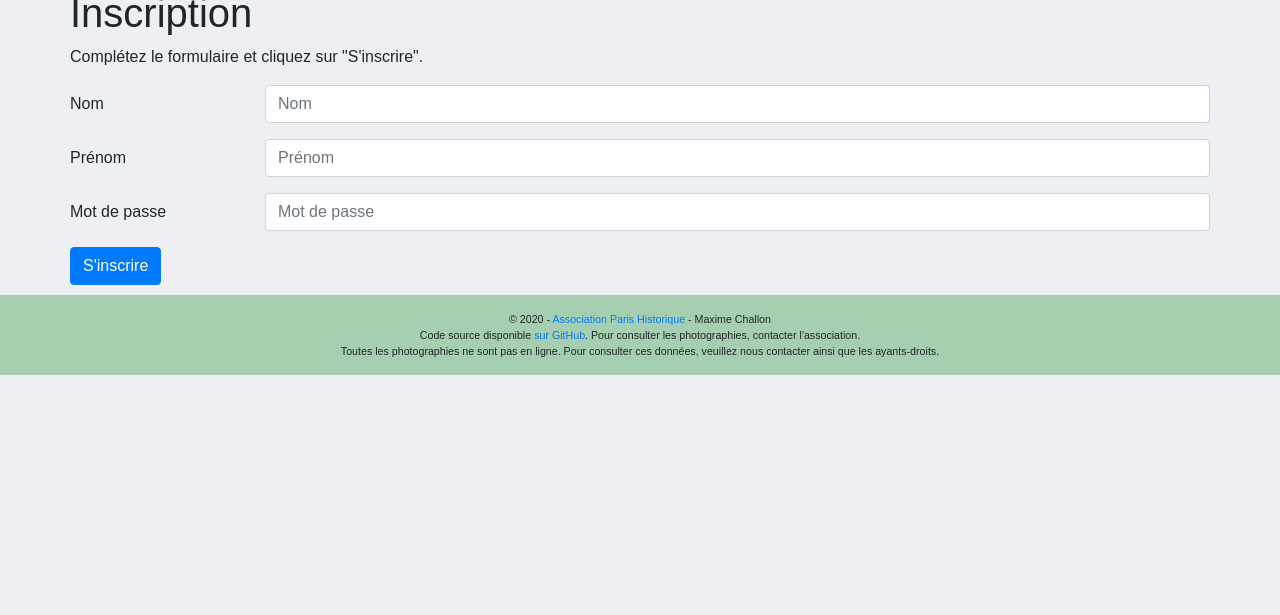
After one commit to MaximeChallon/InventaireParisHistorique_webapp, a Flask app: page /inscription in a window 1280 px wide. The commit adds this page. Shown: the part 142-757 px from the top of the page. Run offline with Flask 2, Linux system fonts and the light colour scheme; a user stored in the database is signed in; some libraries are stand-ins or nearby versions.

Commit message:
templates de connexion et d'inscription

```diff
--- a/app/templates/container.html
+++ b/app/templates/container.html
@@ -1,9 +1,8 @@
 <!DOCTYPE html>
 <html lang="fr">
 <head>
-    <!-- Global site tag (gtag.js) - Google Analytics -->
-<script async src="https://www.googletagmanager.com/gtag/js?id=UA-169316029-1"></script>
-<script>
+    <script async src="https://www.googletagmanager.com/gtag/js?id=UA-169316029-1"></script>
+    <script>
   window.dataLayer = window.dataLayer || [];
   function gtag(){dataLayer.push(arguments);}
   gtag('js', new Date());
@@ -34,6 +33,17 @@
         <li class="nav-item">
             <a class="nav-link" href="{{url_for('graphiques')}}">Graphiques</a>
         </li>
+    </ul>
+    <ul class="navbar-nav mr-auto">
+    {% if not current_user.is_authenticated %}
+              <li class="nav-item">
+                <a class="nav-link" href="{{url_for('connexion')}}">Connexion</a>
+              </li>
+            {% else %}
+              <li class="nav-item">
+                <a class="nav-link" href="{{url_for('deconnexion')}}">Déconnexion ({{current_user.nom}})</a>
+              </li>
+        {% endif %}
     </ul>
 </nav>
 <div class="container">
--- /dev/null
+++ b/app/templates/pages/inscription.html
@@ -0,0 +1,33 @@
+{% extends "container.html" %}
+
+{% block titre %}
+Inscription
+{% endblock %}
+
+{% block corps %}
+<h1>Inscription</h1>
+<p>Complétez le formulaire et cliquez sur "S'inscrire".</p>
+<form class="form" method="POST" action="{{url_for('inscription')}}">
+  <div class="form-group row">
+    <label for="register-login" class="col-sm-2 col-form-label">Nom</label>
+    <div class="col-sm-10">
+      <input type="text" class="form-control" id="register-login" name="nom" placeholder="Nom">
+    </div>
+  </div>
+  <div class="form-group row">
+    <label for="register-nom" class="col-sm-2 col-form-label">Prénom</label>
+    <div class="col-sm-10">
+      <input type="text" class="form-control" id="register-nom" placeholder="Prénom" name="prenom">
+    </div>
+  </div>
+  <div class="form-group row">
+    <label for="register-password" class="col-sm-2 col-form-label">Mot de passe</label>
+    <div class="col-sm-10">
+      <input type="password" class="form-control" id="register-password" placeholder="Mot de passe" name="motdepasse">
+    </div>
+  </div>
+  <div>
+    <button type="submit" class="btn btn-primary">S'inscrire</button>
+  </div>
+</form>
+{% endblock %}
```
Also changed, not shown: app/templates/pages/connexion.html (added, +25 -0 lines), app/users.sqlite.
